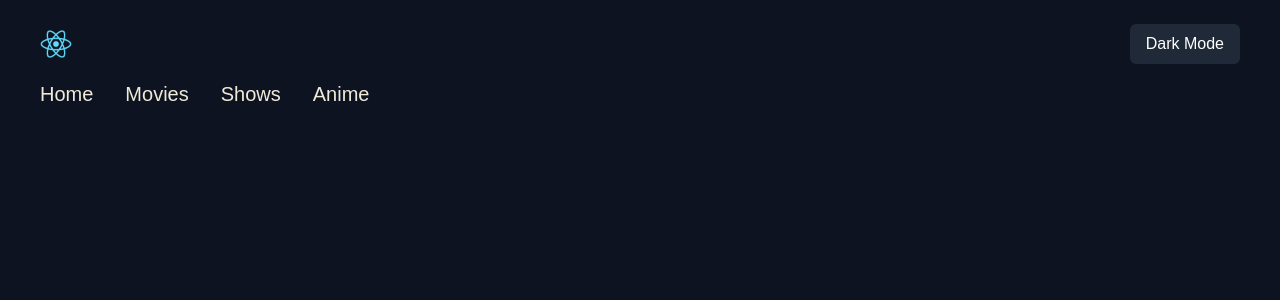
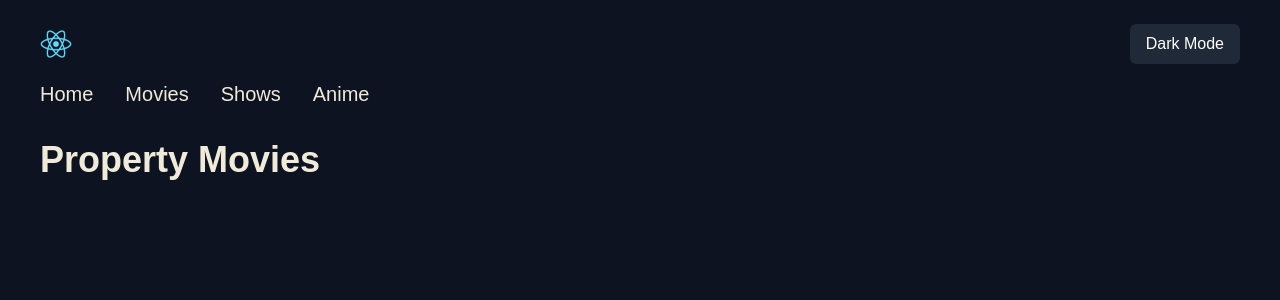
Before and after one commit to shethsh1/film-finder, a React (Create React App) app: page /movies in a window 1280 px wide. Shown: the top 300 px of the page. Built offline with nearby package versions, Linux system fonts and the light colour scheme.

Commit message:
added mockup for movies

```diff
--- a/src/RouteComponent.tsx
+++ b/src/RouteComponent.tsx
@@ -4,6 +4,7 @@ import { Route } from "react-router";
 import Hi from "./Hi";
 import { useContext } from "react";
 import { Header, Navigation } from "./components";
+import { Movies } from "./pages/Movies/Movies";
 const App = () => {
   const { theme } = useContext(ThemeContext);
   return (
@@ -21,6 +22,7 @@ const App = () => {
           <Navigation />
           <Routes>
             <Route path="/" element={<Hi />}></Route>
+            <Route path="/movies" element={<Movies />}></Route>
           </Routes>
         </BrowserRouter>
       </main>
--- a/src/components/Navigation/Navigation.tsx
+++ b/src/components/Navigation/Navigation.tsx
@@ -9,7 +9,7 @@ export const Navigation = () => {
           <NavLink to="/test">Home</NavLink>
         </li>
         <li>
-          <NavLink to="/test">Movies</NavLink>
+          <NavLink to="/movies">Movies</NavLink>
         </li>
         <li>
           <NavLink to="/test">Shows</NavLink>
--- /dev/null
+++ b/src/pages/Movies/Movies.tsx
@@ -0,0 +1,9 @@
+export const Movies = () => {
+  return (
+    <section>
+      <h3 className="text-light-font-primary font-bold text-4xl mt-4">
+        Property Movies
+      </h3>
+    </section>
+  );
+};
```
Also changed, not shown: src/pages/index.js (added).
